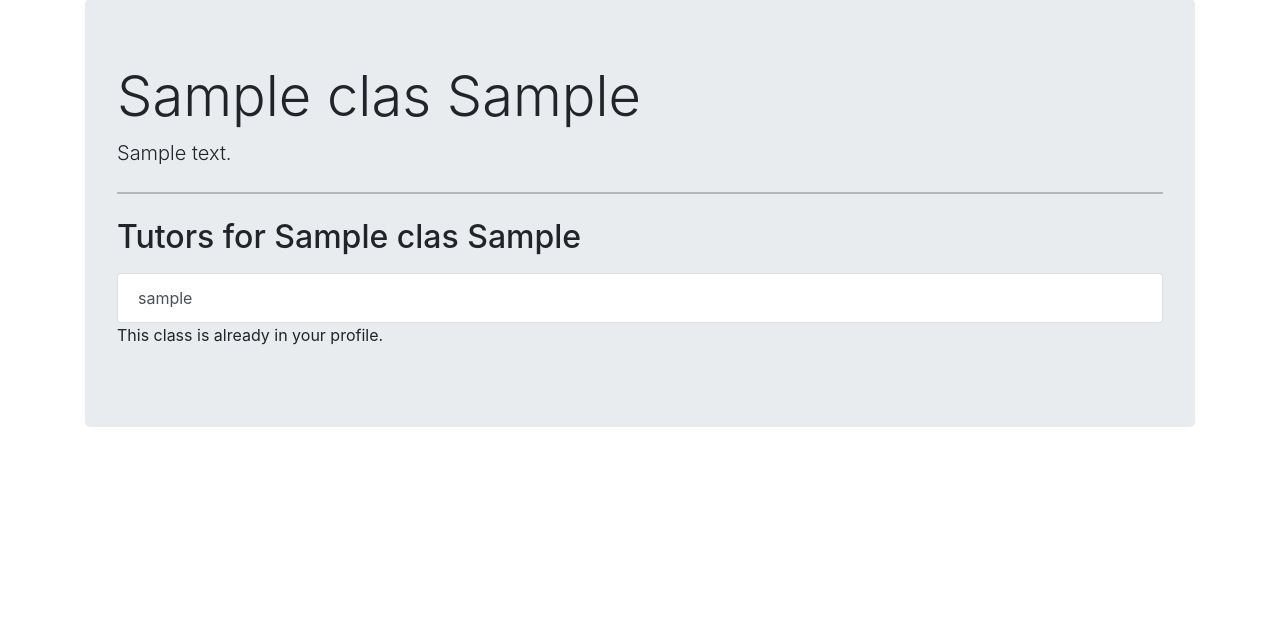
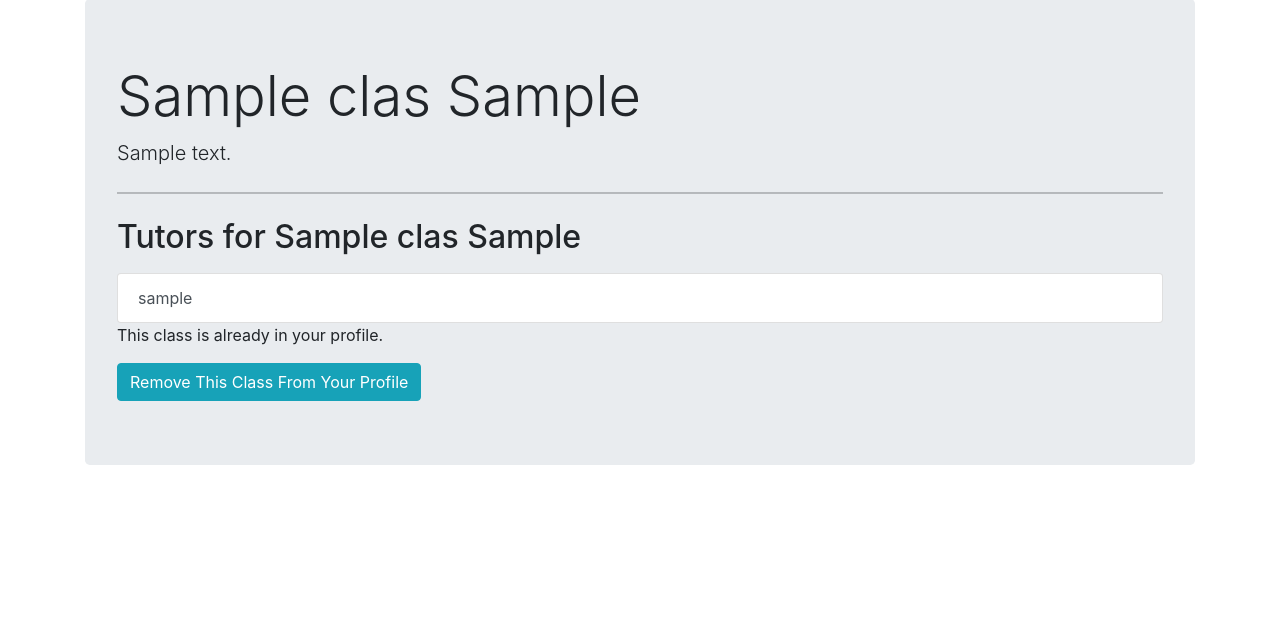
Before and after one commit to kaukabrizvi/tutorlink, a Django app: page /classes/00000000-0000-0000-0000-000000000001/ in a window 1280 px wide. Shown: the part 61-702 px from the top of the page. Run offline with Django 4.2, Linux system fonts and the light colour scheme; a user stored in the database is signed in; tables that the repository leaves empty hold one stand-in row (values such as "Sample post"); some libraries are stand-ins or nearby versions.

Commit message:
Added function to remove classes from profile

```diff
--- a/mainapp/templates/mainapp/classInfo.html
+++ b/mainapp/templates/mainapp/classInfo.html
@@ -19,10 +19,14 @@
     {% if can_add_class %}
         <form method="POST" action="{% url 'add-class' %}">
             {% csrf_token %}
-            <button class="btn btn-primary btn-md mr-3" type="submit" name="add_class" value="{{subject}} {{catalog_nbr}}">Add This Class to Your Profile</button>
+            <button class="btn btn-info" type="submit" name="add_class" value="{{subject}} {{catalog_nbr}}">Add This Class to Your Profile</button>
         </form>
     {% else %}
         <p>This class is already in your profile.</p>
+        <form method="POST" action="{% url 'remove_class' %}">
+            {% csrf_token %}
+            <button class="btn btn-info" type="submit" name="remove_class" value="{{subject}} {{catalog_nbr}}">Remove This Class From Your Profile</button>
+        </form>
     {% endif %}
     </div>
 </div>
--- a/mainapp/templates/mainapp/landing_page.html
+++ b/mainapp/templates/mainapp/landing_page.html
@@ -103,7 +103,6 @@
                         <p>No classes yet!</p>
                         {% endif %}
                             <a href="search_classes" class="btn btn-info" role="button">Add Classes</a>
-
                         </div>
                     </div>
 
@@ -195,13 +194,13 @@
                                 <img src="{% static 'images/uva.jpg' %}" class="d-block w-100" alt="...">
                                 <div class="carousel-caption d-none d-md-block">
                                   <h5>Connect with UVA Students</h5>
-                                  <p>Tutorlink pairs students across grounds for pleasant tutoing experiences</p>
+                                  <p>Tutorlink pairs students across grounds for pleasant tutoring experiences</p>
                                 </div>
                               </div>
                               <div class="carousel-item">
                                 <img src="{% static 'images/tutoringex.jpg' %}" class="d-block w-100" alt="...">
                                 <div class="carousel-caption d-none d-md-block">
-                                  <h5>Conveneint Scheduling</h5>
+                                  <h5>Convenient Scheduling</h5>
                                   <p>Find a time that works for you with our easy to use scheduling tools</p>
                                 </div>
                               </div>
--- a/mainapp/urls.py
+++ b/mainapp/urls.py
@@ -35,6 +35,7 @@ urlpatterns = [
     path('student/allTutors', views.getAllTutors, name="tutorList"),
     path('student/allTutors/results', SearchResultsView.as_view(), name='tutorSearch'),
     path('classadded', views.add_class_to_profile, name="add-class"),
+    path('remove_class/', views.remove_class_from_profile, name='remove_class'),
     path('myCourses', views.viewMyCourses, name="myCourses"),
     path('myProfile', views.myProfile,name="profile"),
     path('student/allTutors/results/addTutor', views.add_tutor_to_profile, name="add-tutor"),
--- a/mainapp/views.py
+++ b/mainapp/views.py
@@ -109,6 +109,21 @@ def add_class_to_profile(request):
         return redirect('index')
 
     return render(request, 'mainApp/classinfo.html', {'course': course})
+
+def remove_class_from_profile(request):
+    if request.method == 'POST':
+        print(request.POST)
+        class_val = request.POST["remove_class"]  # Updated line
+        subject, catalog_nbr = class_val.split(" ")
+        class_obj = Class.objects.get(subject=subject, catalog_nbr=catalog_nbr)
+        profile = request.user.profile
+        profile.classes.remove(class_obj)
+        if request.user.profile.is_tutor:
+            class_obj.tutors.remove(request.user)
+
+        return redirect('index')
+    return render(request, 'mainapp/classinfo.html', {'course': course})
+
 def expand_class(request, course_id):
     course = get_object_or_404(Class, id=course_id)
     user = request.user
--- a/requirements.txt
+++ b/requirements.txt
@@ -4,6 +4,7 @@ certifi==2022.9.24
 cffi==1.15.1
 chardet==5.0.0
 charset-normalizer==2.1.1
+crispy-bootstrap4==2022.1
 cryptography==38.0.1
 cycler==0.11.0
 DateTimeRange==1.2.0
```
